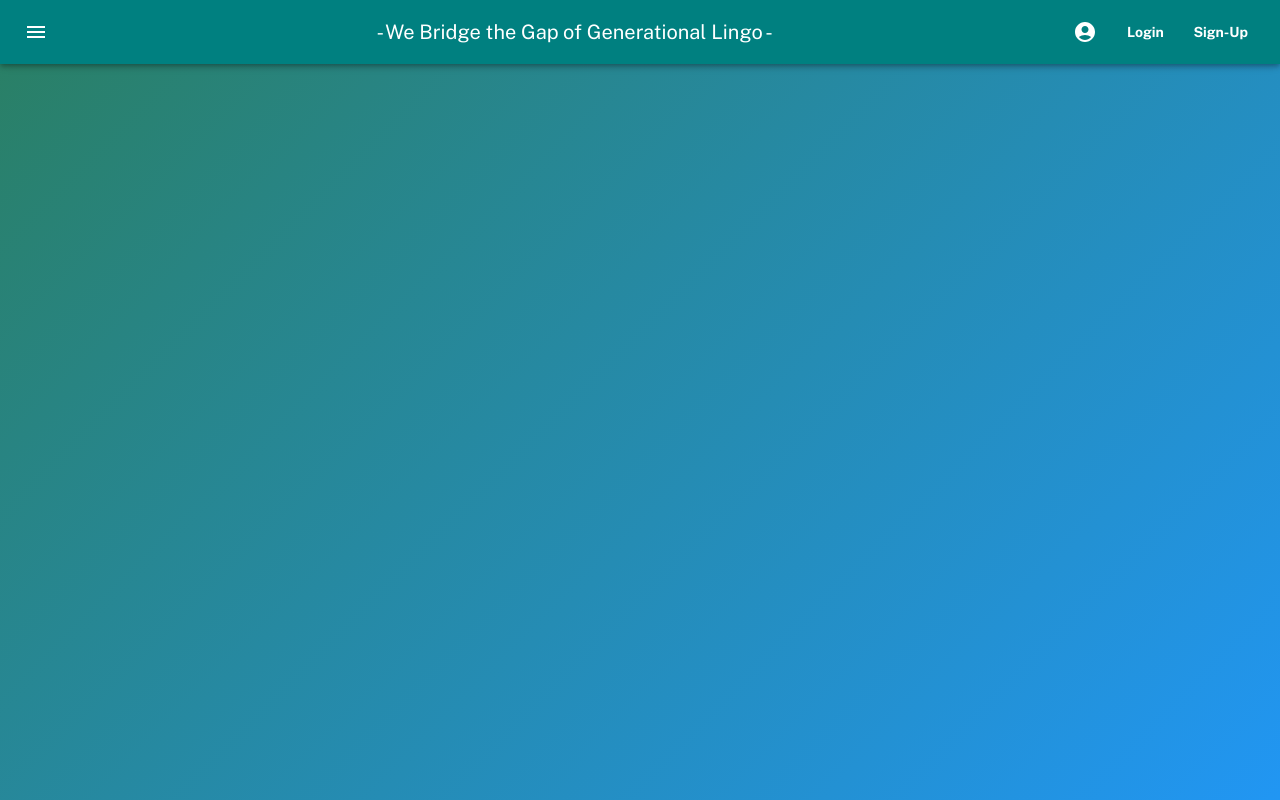
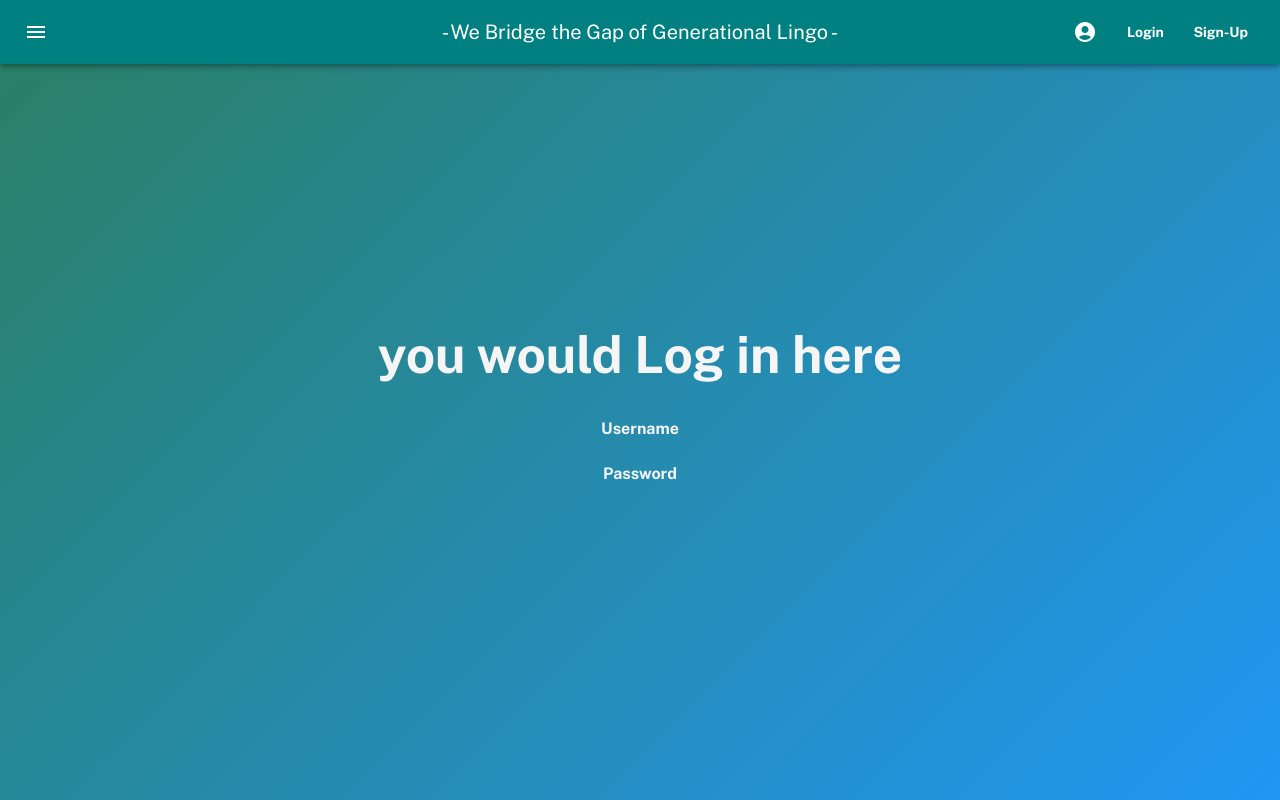
Before and after one commit to Jonathan-Taylor319/Lingo-Bridge, a React (Vite) app in the folder Lingo-Bridge-FrontEnd/: page /sign-in in a window 1280 px wide. Built offline with nearby package versions, Linux system fonts and the light colour scheme.

Commit message:
added more paths and pages....still need functions

```diff
--- a/Lingo-Bridge-FrontEnd/index.html
+++ b/Lingo-Bridge-FrontEnd/index.html
@@ -2,7 +2,7 @@
 <html lang="en">
   <head>
     <meta charset="UTF-8" />
-    <link rel="icon" type="image/svg+xml" href="/vite.svg" />
+    <link rel="icon" type="image/svg+xml" href="" />
     <meta name="viewport" content="width=device-width, initial-scale=1.0" />
     <title>Lingo Bridge</title>
   </head>
--- a/Lingo-Bridge-FrontEnd/src/App.css
+++ b/Lingo-Bridge-FrontEnd/src/App.css
@@ -57,5 +57,5 @@ body {
 .aboutLogo {
   height: 200px;
   margin-top: 50px;
-  border-radius: 25%;
+  /* border-radius: 25%; */
 }
--- a/Lingo-Bridge-FrontEnd/src/App.jsx
+++ b/Lingo-Bridge-FrontEnd/src/App.jsx
@@ -6,6 +6,9 @@ import theme from './theme/theme';
 import TopAppBar from './components/TopAppBar';
 import Home from './pages/Home';
 import About from './pages/About'
+import SignUpPage from './pages/SignUpPage';
+import SignInPage from './pages/SignInPage'
+
 import './App.css';
 
 function App() {
@@ -17,6 +20,8 @@ function App() {
       <Routes>
         <Route path='/' element={<Home />} />
         <Route path='/about' element={<About />} />
+        <Route path='/sign-up' element={<SignUpPage />} />
+        <Route path='/sign-in' element={<SignInPage />} />
       </Routes>
 
       </BrowserRouter>
--- /dev/null
+++ b/Lingo-Bridge-FrontEnd/src/Pages/SignInPage.jsx
@@ -0,0 +1,15 @@
+
+
+export default function SignInPage() {
+
+    return(
+        <>
+
+        <h1>you would Log in here</h1>
+            <h4>Username</h4>
+            <h4>Password</h4>
+
+
+        </>
+    )
+}
--- /dev/null
+++ b/Lingo-Bridge-FrontEnd/src/Pages/SignUpPage.jsx
@@ -0,0 +1,16 @@
+import React from "react";
+
+export default function SignUp() {
+
+    return (
+        <>
+        <h2>Placeholder</h2>
+
+        <p>Work in progress......please be patient with us :D</p>
+
+
+
+        </>
+    )
+
+}
--- a/Lingo-Bridge-FrontEnd/src/components/TopAppBar.jsx
+++ b/Lingo-Bridge-FrontEnd/src/components/TopAppBar.jsx
@@ -1,4 +1,5 @@
 import * as React from 'react';
+import { Link } from 'react-router';
 import AppBar from '@mui/material/AppBar';
 import Box from '@mui/material/Box';
 import Toolbar from '@mui/material/Toolbar';
@@ -8,30 +9,36 @@ import AccountCircle from '@mui/icons-material/AccountCircle';
 import IconButton from '@mui/material/IconButton';
 import MenuIcon from '@mui/icons-material/Menu';
 
-//need to make a set state for logged in sowhen logged in the account circle will show a profile pic and if not it will hide
-// need to decide if i want a menu icon to navigate or what....might just use that
-
 export default function ButtonAppBar() {
   return (
     <Box sx={{ flexGrow: 1 }}>
       <AppBar position="fixed">
         <Toolbar>
-          <IconButton
-            size="large"
-            edge="start"
-            color="inherit"
-            aria-label="menu"
-            sx={{ mr: 2 }}
-          >
-            <MenuIcon/>
+          {/* Menu Icon */}
+          <IconButton size="large" edge="start" color="inherit" aria-label="menu" sx={{ mr: 2 }}>
+            <MenuIcon />
           </IconButton>
-          <Typography variant="h6" component="div" sx={{ flexGrow: 1 }}>
-           - We Bridge the Gap of Generational Lingo -
-          </Typography>
-          <AccountCircle sx={{ mr:2 }} />
 
-          <Button color="inherit" sx={{ mr:1 }}>Login</Button>
-          <Button color="inherit">Sign-Up</Button>
+          {/* Centered Tagline */}
+          <Box sx={{ position: "absolute", left: "50%", transform: "translateX(-50%)" }}>
+            <Typography variant="h6" component="div">
+              - We Bridge the Gap of Generational Lingo -
+            </Typography>
+          </Box>
+
+          {/* Push Items to the Right */}
+          <Box sx={{ flexGrow: 1 }} />
+
+          {/* Profile Icon */}
+          <AccountCircle sx={{ mr: 2 }} />
+
+          {/* Login & Sign-Up Buttons */}
+          <Button color="inherit" sx={{ mr: 1 }} component={Link} to="/sign-in">
+            Login
+          </Button>
+          <Button color="inherit" component={Link} to="/sign-up">
+            Sign-Up
+          </Button>
         </Toolbar>
       </AppBar>
     </Box>
```
